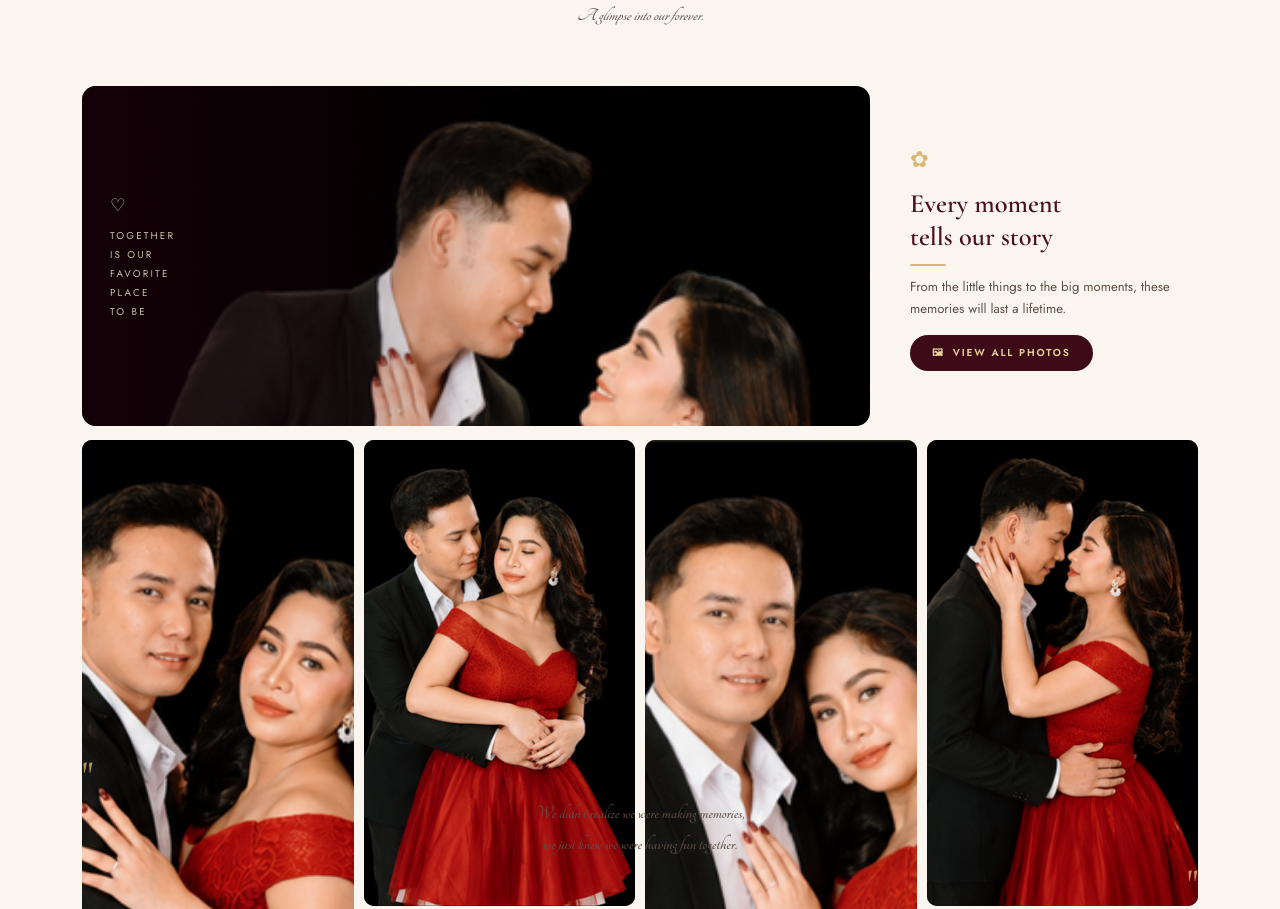
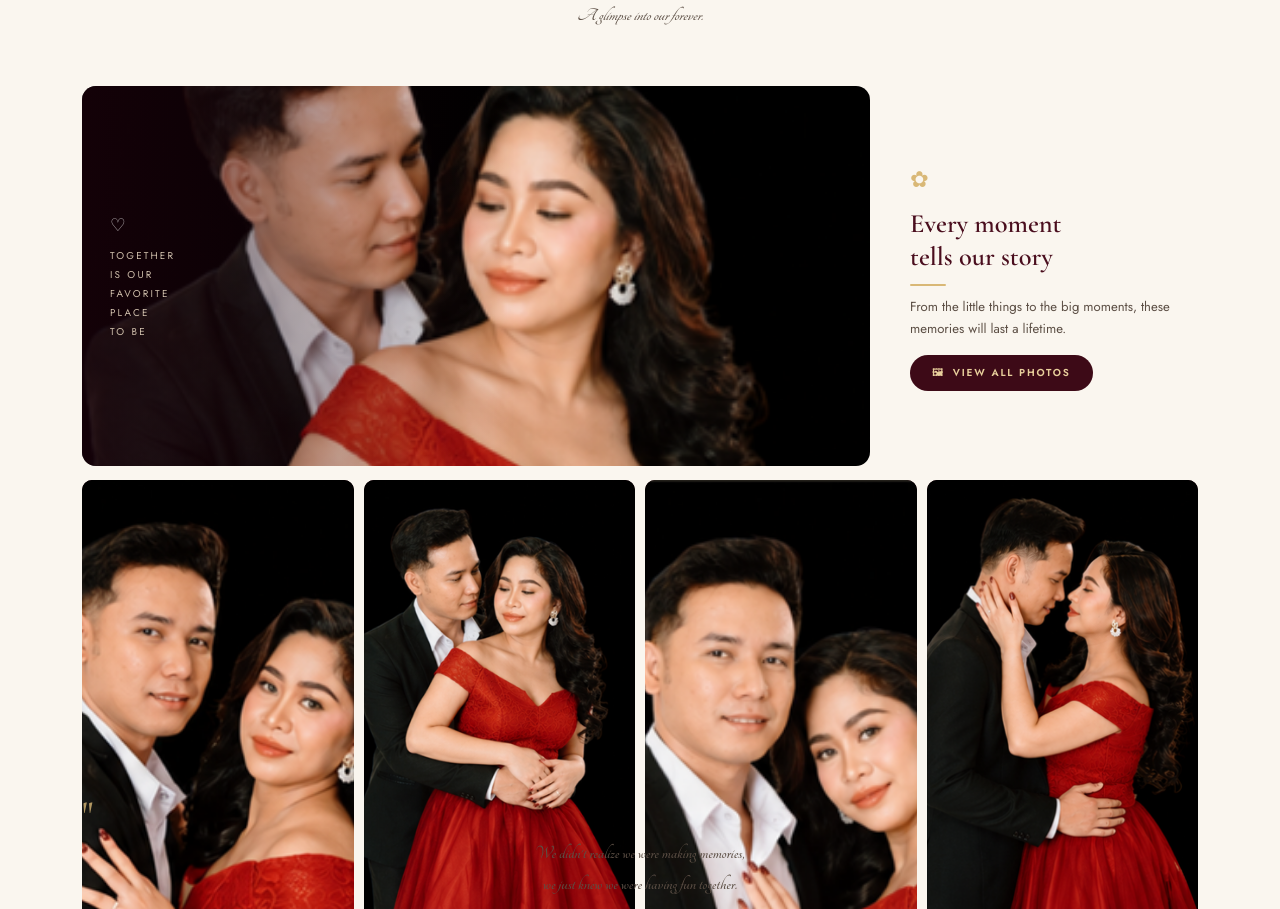
Before and after one commit to april1433/wedding, a website built with Vite: page index.html in a window 1280 px wide. Shown: the part 3695-4604 px from the top of the page. Built offline with nearby package versions, Linux system fonts and the light colour scheme; some packages are replaced by stand-ins of ours; no server answers; the database is empty.

Commit message:
fix: use couple_2 as hero, fix image crop positions in gallery

```diff
--- a/index.html
+++ b/index.html
@@ -385,7 +385,7 @@
       <div class="gal-top reveal">
         <!-- Hero photo -->
         <div class="gal-hero">
-          <img src="assets/couple_3.png" alt="Captured Moments Hero" class="gal-hero-img">
+          <img src="assets/couple_2.png" alt="Captured Moments Hero" class="gal-hero-img">
           <div class="gal-hero-overlay">
             <span class="gal-hero-heart">♡</span>
             <p class="gal-hero-quote">TOGETHER<br>IS OUR<br>FAVORITE<br>PLACE<br>TO BE</p>
--- a/style.css
+++ b/style.css
@@ -1066,13 +1066,13 @@ section {
   position: relative;
   border-radius: 14px;
   overflow: hidden;
-  height: 340px;
+  height: 380px;
 }
 .gal-hero-img {
   width: 100%;
   height: 100%;
   object-fit: cover;
-  object-position: center top;
+  object-position: center 20%;
   display: block;
 }
 .gal-hero-overlay {
@@ -1181,7 +1181,7 @@ section {
   width: 100%;
   height: 100%;
   object-fit: cover;
-  object-position: center top;
+  object-position: center 20%;
   display: block;
   transition: transform .4s ease;
 }
```
